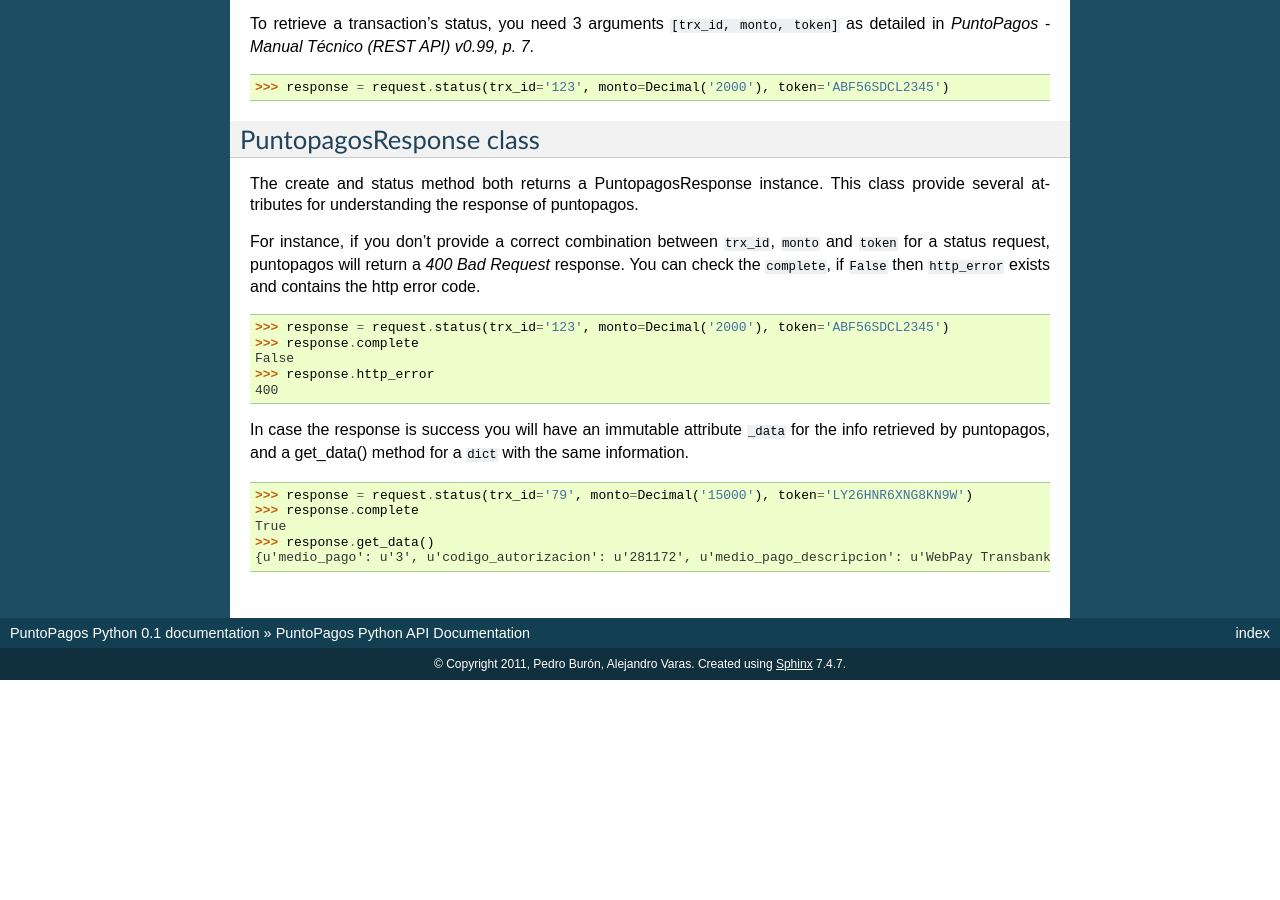
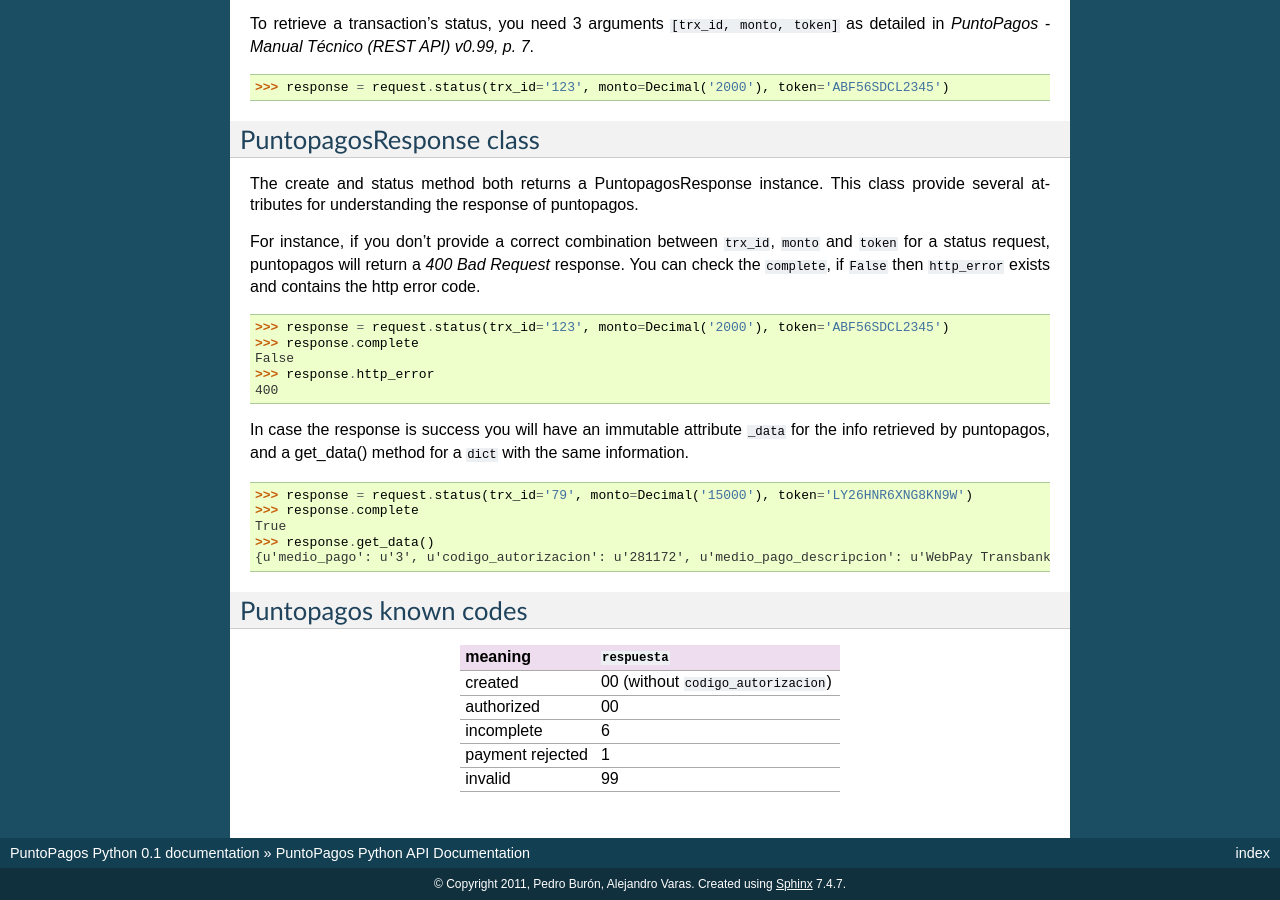
Before and after one commit to witoi/PuntoPagos, a Sphinx documentation site: the page built from docs/source/index.rst, in a window 1280 px wide and 900 px high, scrolled down 910 px. Built offline with Sphinx 7.4.7, drawn with Linux system fonts in a browser that asks for light colours; before the commit the page ends 1590 px from its top, so only the background shows below that; some of the changed text lies outside the part shown.

Commit message:
added respuestas to doc

```diff
--- a/docs/source/index.rst
+++ b/docs/source/index.rst
@@ -70,3 +70,17 @@
     True
     >>> response.get_data()
     {u'medio_pago': u'3', u'codigo_autorizacion': u'281172', u'medio_pago_descripcion': u'WebPay Transbank', u'tipo_pago': None, u'respuesta': u'00', u'monto': Decimal('15000.00'), u'num_cuotas': 0, u'tipo_cuotas': u'Sin Cuotas', u'fecha_aprobacion': u'2012-01-19T17:07:47', u'primer_vencimiento': None, u'numero_operacion': u'6998364387', u'token': u'LY26HNR6XNG8KN9W', u'trx_id': u'79', u'error': None, u'numero_tarjeta': u'6623', u'valor_cuota': 0}
+
+
+Puntopagos known codes
+======================
+
+  ================  =================================
+  meaning           ``respuesta``
+  ================  =================================
+  created           00 (without ``codigo_autorizacion``)
+  authorized        00
+  incomplete        6
+  payment rejected  1
+  invalid           99
+  ================  =================================
```
